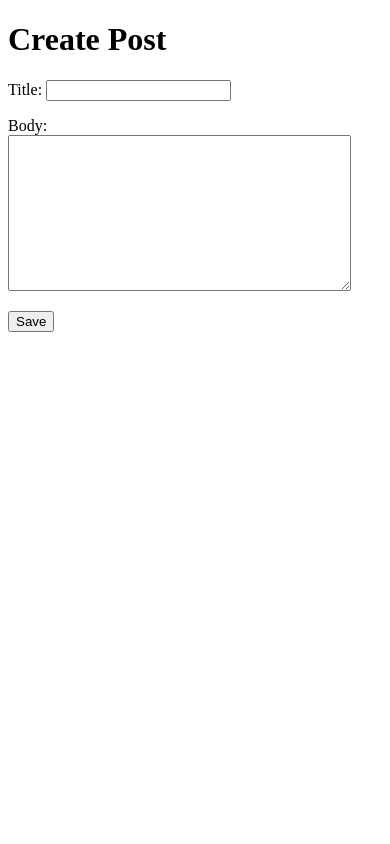
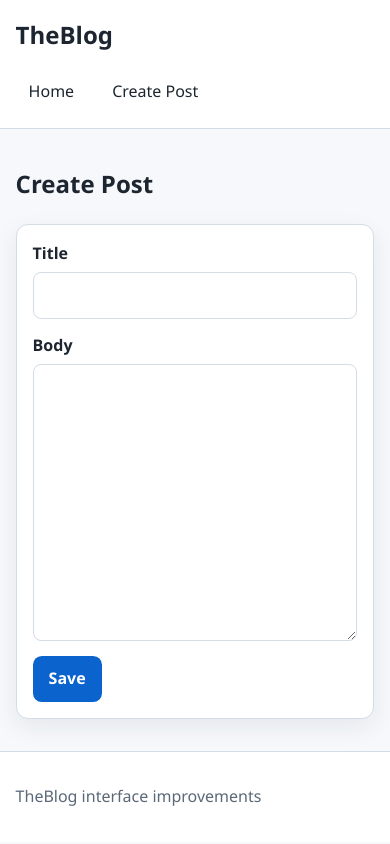
Before and after one commit to Aizawa2004/SE01-Web-Engineering_UoA, a Django app: page /post/create/ in a window 390 px wide. Run offline with Django 5.2, Linux system fonts and the light colour scheme.

Commit message:
feat: improve interface layout and responsive styling Closes #7

```diff
--- /dev/null
+++ b/blog/static/blog/style.css
@@ -0,0 +1,182 @@
+* {
+	box-sizing: border-box;
+}
+
+:root {
+	color-scheme: light;
+	--bg: #f6f8fb;
+	--surface: #ffffff;
+	--text: #1d2630;
+	--muted: #5a6878;
+	--border: #d4dce6;
+	--accent: #0b63ce;
+	--accent-strong: #084b9b;
+	--shadow: 0 8px 24px rgba(20, 42, 63, 0.08);
+}
+
+body {
+	margin: 0;
+	background: var(--bg);
+	color: var(--text);
+	font-family: "Segoe UI", "Noto Sans", sans-serif;
+	font-size: 16px;
+	line-height: 1.6;
+}
+
+.container {
+	width: min(960px, 92vw);
+	margin: 0 auto;
+}
+
+.site-header {
+	background: var(--surface);
+	border-bottom: 1px solid var(--border);
+}
+
+.header-inner {
+	display: flex;
+	align-items: center;
+	justify-content: space-between;
+	gap: 1rem;
+	padding: 1rem 0;
+}
+
+.site-title {
+	margin: 0;
+	font-size: 1.5rem;
+}
+
+.site-title a,
+.nav-list a {
+	color: var(--text);
+	text-decoration: none;
+}
+
+.nav-list {
+	display: flex;
+	gap: 0.75rem;
+	list-style: none;
+	margin: 0;
+	padding: 0;
+}
+
+.nav-list a {
+	display: inline-block;
+	padding: 0.45rem 0.75rem;
+	border-radius: 0.5rem;
+	border: 1px solid transparent;
+}
+
+.nav-list a:hover {
+	border-color: var(--border);
+	background: #edf3fb;
+}
+
+.nav-list a:focus-visible,
+button:focus-visible,
+input:focus-visible,
+textarea:focus-visible {
+	outline: 3px solid var(--accent);
+	outline-offset: 2px;
+}
+
+main.container {
+	padding: 1.5rem 0 2rem;
+}
+
+.post-grid {
+	display: grid;
+	grid-template-columns: repeat(auto-fit, minmax(240px, 1fr));
+	gap: 1rem;
+}
+
+.post-card {
+	background: var(--surface);
+	border: 1px solid var(--border);
+	border-radius: 0.75rem;
+	padding: 1rem;
+	box-shadow: var(--shadow);
+}
+
+.post-card h3 {
+	margin-top: 0;
+	margin-bottom: 0.3rem;
+}
+
+.post-meta {
+	margin: 0 0 0.75rem;
+	color: var(--muted);
+	font-size: 0.95rem;
+}
+
+.form-card {
+	background: var(--surface);
+	border: 1px solid var(--border);
+	border-radius: 0.75rem;
+	padding: 1rem;
+	box-shadow: var(--shadow);
+}
+
+.form-row {
+	display: flex;
+	flex-direction: column;
+	gap: 0.35rem;
+	margin-bottom: 0.9rem;
+}
+
+label {
+	font-weight: 600;
+}
+
+input,
+textarea {
+	width: 100%;
+	padding: 0.6rem 0.7rem;
+	border: 1px solid var(--border);
+	border-radius: 0.5rem;
+	font: inherit;
+	background: #fff;
+}
+
+button {
+	padding: 0.65rem 1rem;
+	border: 0;
+	border-radius: 0.55rem;
+	font: inherit;
+	font-weight: 600;
+	background: var(--accent);
+	color: #fff;
+	cursor: pointer;
+}
+
+button:hover {
+	background: var(--accent-strong);
+}
+
+.errorlist {
+	margin: 0;
+	padding-left: 1.2rem;
+	color: #b3261e;
+}
+
+.site-footer {
+	border-top: 1px solid var(--border);
+	background: var(--surface);
+	padding: 1rem 0;
+	color: var(--muted);
+}
+
+@media (max-width: 600px) {
+	.header-inner {
+		flex-direction: column;
+		align-items: flex-start;
+	}
+
+	.nav-list {
+		flex-wrap: wrap;
+	}
+
+	main.container {
+		padding-top: 1rem;
+	}
+}
--- /dev/null
+++ b/blog/templates/blog/base.html
@@ -0,0 +1,33 @@
+{% load static %}
+<!doctype html>
+<html lang="en">
+<head>
+	<meta charset="utf-8">
+	<meta name="viewport" content="width=device-width, initial-scale=1.0">
+	<title>TheBlog</title>
+	<link rel="stylesheet" href="{% static 'blog/style.css' %}">
+</head>
+<body>
+	<header class="site-header">
+		<div class="container header-inner">
+			<h1 class="site-title"><a href="{% url 'post-list' %}">TheBlog</a></h1>
+			<nav aria-label="Primary navigation">
+				<ul class="nav-list">
+					<li><a href="{% url 'post-list' %}">Home</a></li>
+					<li><a href="{% url 'post-create' %}">Create Post</a></li>
+				</ul>
+			</nav>
+		</div>
+	</header>
+
+	<main class="container">
+		{% block content %}{% endblock %}
+	</main>
+
+	<footer class="site-footer">
+		<div class="container">
+			<p>TheBlog interface improvements</p>
+		</div>
+	</footer>
+</body>
+</html>
--- a/blog/templates/blog/post_create.html
+++ b/blog/templates/blog/post_create.html
@@ -1,25 +1,22 @@
-<!doctype html>
-<html lang="en">
-<head>
-	<meta charset="utf-8">
-	<title>Create Post</title>
-</head>
-<body>
-	<h1>Create Post</h1>
-	<form method="post">
+{% extends 'blog/base.html' %}
+
+{% block content %}
+<section aria-labelledby="create-post-heading">
+	<h2 id="create-post-heading">Create Post</h2>
+	<form method="post" class="form-card">
 		{% csrf_token %}
 		{{ form.non_field_errors }}
-		<p>
-			{{ form.title.label_tag }}
+		<div class="form-row">
+			<label for="{{ form.title.id_for_label }}">Title</label>
 			{{ form.title }}
 			{{ form.title.errors }}
-		</p>
-		<p>
-			{{ form.body.label_tag }}
+		</div>
+		<div class="form-row">
+			<label for="{{ form.body.id_for_label }}">Body</label>
 			{{ form.body }}
 			{{ form.body.errors }}
-		</p>
+		</div>
 		<button type="submit">Save</button>
 	</form>
-</body>
-</html>
+</section>
+{% endblock %}
--- a/blog/views.py
+++ b/blog/views.py
@@ -2,32 +2,45 @@ from datetime import datetime
 
 from django.contrib.auth import get_user_model
 from django.shortcuts import render
-from django.http import HttpResponse
 from django.shortcuts import redirect
 
 from .forms import PostForm
 from .models import Post
 
 
-def _format_posts(posts):
-	lines = [f"{post.title} by {post.author.username}" for post in posts]
-	return HttpResponse("\n".join(lines) if lines else "No posts yet.")
-
-
 def post_list(request):
 	posts = Post.objects.select_related("author").all()
-	return _format_posts(posts)
+	return render(
+		request,
+		"blog/post_list.html",
+		{"posts": posts, "page_title": "All Posts"},
+	)
 
 
 def post_list_by_author(request, username):
 	posts = Post.objects.select_related("author").filter(author__username=username)
-	return _format_posts(posts)
+	return render(
+		request,
+		"blog/post_list.html",
+		{"posts": posts, "page_title": f"Posts by {username}"},
+	)
 
 
 def post_list_by_date(request, date_str):
-	date = datetime.strptime(date_str, "%Y-%m-%d").date()
-	posts = Post.objects.select_related("author").filter(created_at__date=date)
-	return _format_posts(posts)
+	try:
+		date = datetime.strptime(date_str, "%Y-%m-%d").date()
+	except ValueError:
+		posts = Post.objects.none()
+		page_title = f"Posts on {date_str}"
+	else:
+		posts = Post.objects.select_related("author").filter(created_at__date=date)
+		page_title = f"Posts on {date.isoformat()}"
+
+	return render(
+		request,
+		"blog/post_list.html",
+		{"posts": posts, "page_title": page_title},
+	)
 
 
 def post_create_dummy(request):
```
Also changed, not shown: blog/templates/blog/post_list.html (added, +20 -0 lines), blog/tests/test_interface.py (added, +36 -0 lines).
